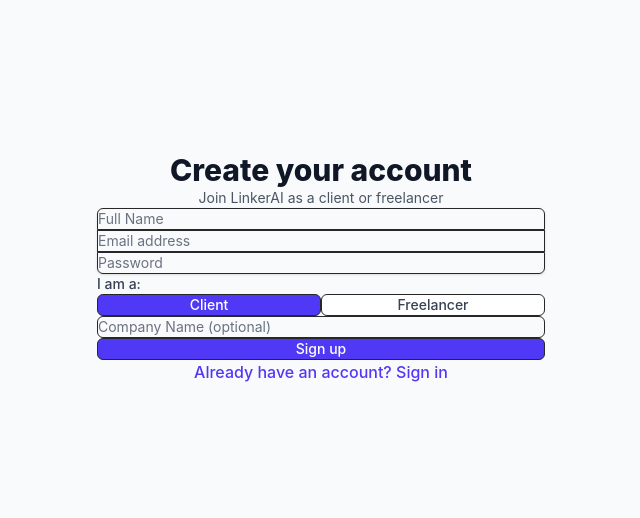
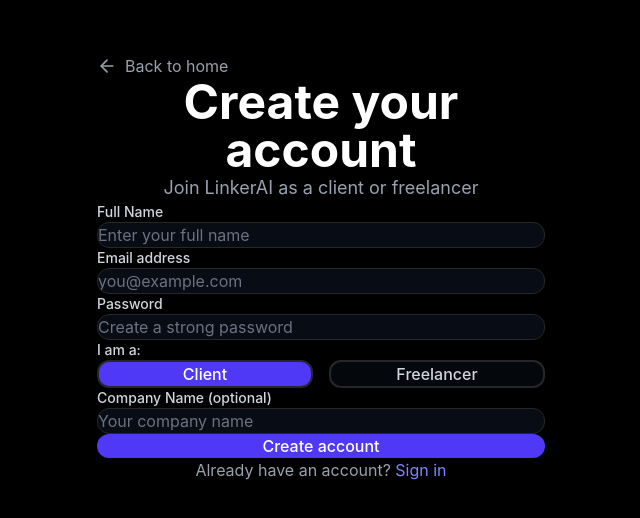
Before and after one commit to LUFTwaffle66/linkerai, a React (Vite) app: page /signup in a window 1280 px wide. Shown: the part 132-650 px from the top of the page, without its empty margins (319-959 px from the left). Built offline with nearby package versions, Linux system fonts and the light colour scheme; no server answers.

Commit message:
Updated LoginForm.tsx

```diff
--- a/src/features/auth/components/LoginForm.tsx
+++ b/src/features/auth/components/LoginForm.tsx
@@ -1,6 +1,7 @@
 import { useState } from 'react';
 import { supabase } from '../../../lib/supabase/client';
 import { useNavigate } from 'react-router-dom';
+import { ArrowLeft } from 'lucide-react';
 
 export function LoginForm() {
   const [email, setEmail] = useState('');
@@ -41,26 +42,31 @@
   };
 
   return (
-    <div className="min-h-screen flex items-center justify-center bg-gray-50 py-12 px-4 sm:px-6 lg:px-8">
-      <div className="max-w-md w-full space-y-8">
-        <div>
-          <h2 className="mt-6 text-center text-3xl font-extrabold text-gray-900">
-            Sign in to your account
-          </h2>
-          <p className="mt-2 text-center text-sm text-gray-600">
-            Welcome back to LinkerAI
-          </p>
+    <div className="min-h-screen bg-black text-white flex items-center justify-center py-16 px-6 sm:px-8">
+      <div className="max-w-md w-full space-y-10">
+        <button
+          onClick={() => navigate('/')}
+          className="flex items-center gap-2 text-gray-400 hover:text-white transition-colors mb-8"
+        >
+          <ArrowLeft className="w-5 h-5" />
+          <span>Back to home</span>
+        </button>
+
+        <div className="text-center space-y-3">
+          <h1 className="text-4xl sm:text-5xl font-bold">Welcome back</h1>
+          <p className="text-lg text-gray-400">Sign in to your LinkerAI account</p>
         </div>
-        <form className="mt-8 space-y-6" onSubmit={handleSubmit}>
+
+        <form className="space-y-8" onSubmit={handleSubmit}>
           {error && (
-            <div className="rounded-md bg-red-50 p-4">
-              <p className="text-sm text-red-800">{error}</p>
+            <div className="bg-red-500/10 border border-red-500/50 rounded-xl p-4">
+              <p className="text-sm text-red-400">{error}</p>
             </div>
           )}
 
-          <div className="rounded-md shadow-sm -space-y-px">
+          <div className="space-y-6">
             <div>
-              <label htmlFor="email-address" className="sr-only">
+              <label htmlFor="email-address" className="block text-sm font-medium text-gray-300 mb-2">
                 Email address
               </label>
               <input
@@ -69,14 +75,15 @@
                 type="email"
                 autoComplete="email"
                 required
-                className="appearance-none rounded-none relative block w-full px-3 py-2 border border-gray-300 placeholder-gray-500 text-gray-900 rounded-t-md focus:outline-none focus:ring-indigo-500 focus:border-indigo-500 focus:z-10 sm:text-sm"
-                placeholder="Email address"
+                className="w-full px-5 py-4 bg-gray-900/50 border border-gray-800 rounded-xl text-white placeholder-gray-500 focus:outline-none focus:border-indigo-600 transition-colors"
+                placeholder="you@example.com"
                 value={email}
                 onChange={(e) => setEmail(e.target.value)}
               />
             </div>
+
             <div>
-              <label htmlFor="password" className="sr-only">
+              <label htmlFor="password" className="block text-sm font-medium text-gray-300 mb-2">
                 Password
               </label>
               <input
@@ -85,31 +92,30 @@
                 type="password"
                 autoComplete="current-password"
                 required
-                className="appearance-none rounded-none relative block w-full px-3 py-2 border border-gray-300 placeholder-gray-500 text-gray-900 rounded-b-md focus:outline-none focus:ring-indigo-500 focus:border-indigo-500 focus:z-10 sm:text-sm"
-                placeholder="Password"
+                className="w-full px-5 py-4 bg-gray-900/50 border border-gray-800 rounded-xl text-white placeholder-gray-500 focus:outline-none focus:border-indigo-600 transition-colors"
+                placeholder="Enter your password"
                 value={password}
                 onChange={(e) => setPassword(e.target.value)}
               />
             </div>
           </div>
 
-          <div>
+          <button
+            type="submit"
+            disabled={loading}
+            className="w-full py-5 px-6 bg-indigo-600 hover:bg-indigo-700 text-white font-medium rounded-xl transition-colors disabled:opacity-50 disabled:cursor-not-allowed text-base"
+          >
+            {loading ? 'Signing in...' : 'Sign in'}
+          </button>
+
+          <div className="text-center pt-2">
             <button
-              type="submit"
-              disabled={loading}
-              className="group relative w-full flex justify-center py-2 px-4 border border-transparent text-sm font-medium rounded-md text-white bg-indigo-600 hover:bg-indigo-700 focus:outline-none focus:ring-2 focus:ring-offset-2 focus:ring-indigo-500 disabled:opacity-50"
+              type="button"
+              onClick={() => navigate('/signup')}
+              className="text-gray-400 hover:text-white transition-colors"
             >
-              {loading ? 'Signing in...' : 'Sign in'}
+              Don't have an account? <span className="text-indigo-400">Sign up</span>
             </button>
-          </div>
-
-          <div className="text-center">
-            <a
-              href="/signup"
-              className="font-medium text-indigo-600 hover:text-indigo-500"
-            >
-              Don't have an account? Sign up
-            </a>
           </div>
         </form>
       </div>
--- a/src/features/auth/components/SignupForm.tsx
+++ b/src/features/auth/components/SignupForm.tsx
@@ -1,6 +1,7 @@
 import { useState } from 'react';
 import { supabase } from '../../../lib/supabase/client';
 import { useNavigate } from 'react-router-dom';
+import { ArrowLeft } from 'lucide-react';
 
 type UserRole = 'client' | 'freelancer';
 
@@ -45,26 +46,31 @@
   };
 
   return (
-    <div className="min-h-screen flex items-center justify-center bg-gray-50 py-12 px-4 sm:px-6 lg:px-8">
-      <div className="max-w-md w-full space-y-8">
-        <div>
-          <h2 className="mt-6 text-center text-3xl font-extrabold text-gray-900">
-            Create your account
-          </h2>
-          <p className="mt-2 text-center text-sm text-gray-600">
-            Join LinkerAI as a client or freelancer
-          </p>
+    <div className="min-h-screen bg-black text-white flex items-center justify-center py-16 px-6 sm:px-8">
+      <div className="max-w-md w-full space-y-10">
+        <button
+          onClick={() => navigate('/')}
+          className="flex items-center gap-2 text-gray-400 hover:text-white transition-colors mb-8"
+        >
+          <ArrowLeft className="w-5 h-5" />
+          <span>Back to home</span>
+        </button>
+
+        <div className="text-center space-y-3">
+          <h1 className="text-4xl sm:text-5xl font-bold">Create your account</h1>
+          <p className="text-lg text-gray-400">Join LinkerAI as a client or freelancer</p>
         </div>
-        <form className="mt-8 space-y-6" onSubmit={handleSubmit}>
+
+        <form className="space-y-8" onSubmit={handleSubmit}>
           {error && (
-            <div className="rounded-md bg-red-50 p-4">
-              <p className="text-sm text-red-800">{error}</p>
+            <div className="bg-red-500/10 border border-red-500/50 rounded-xl p-4">
+              <p className="text-sm text-red-400">{error}</p>
             </div>
           )}
 
-          <div className="rounded-md shadow-sm -space-y-px">
+          <div className="space-y-6">
             <div>
-              <label htmlFor="full-name" className="sr-only">
+              <label htmlFor="full-name" className="block text-sm font-medium text-gray-300 mb-2">
                 Full Name
               </label>
               <input
@@ -72,14 +78,15 @@
                 name="fullName"
                 type="text"
                 required
-                className="appearance-none rounded-none relative block w-full px-3 py-2 border border-gray-300 placeholder-gray-500 text-gray-900 rounded-t-md focus:outline-none focus:ring-indigo-500 focus:border-indigo-500 focus:z-10 sm:text-sm"
-                placeholder="Full Name"
+                className="w-full px-5 py-4 bg-gray-900/50 border border-gray-800 rounded-xl text-white placeholder-gray-500 focus:outline-none focus:border-indigo-600 transition-colors"
+                placeholder="Enter your full name"
                 value={fullName}
                 onChange={(e) => setFullName(e.target.value)}
               />
             </div>
+
             <div>
-              <label htmlFor="email-address" className="sr-only">
+              <label htmlFor="email-address" className="block text-sm font-medium text-gray-300 mb-2">
                 Email address
               </label>
               <input
@@ -88,14 +95,15 @@
                 type="email"
                 autoComplete="email"
                 required
-                className="appearance-none rounded-none relative block w-full px-3 py-2 border border-gray-300 placeholder-gray-500 text-gray-900 focus:outline-none focus:ring-indigo-500 focus:border-indigo-500 focus:z-10 sm:text-sm"
-                placeholder="Email address"
+                className="w-full px-5 py-4 bg-gray-900/50 border border-gray-800 rounded-xl text-white placeholder-gray-500 focus:outline-none focus:border-indigo-600 transition-colors"
+                placeholder="you@example.com"
                 value={email}
                 onChange={(e) => setEmail(e.target.value)}
               />
             </div>
+
             <div>
-              <label htmlFor="password" className="sr-only">
+              <label htmlFor="password" className="block text-sm font-medium text-gray-300 mb-2">
                 Password
               </label>
               <input
@@ -104,26 +112,25 @@
                 type="password"
                 autoComplete="new-password"
                 required
-                className="appearance-none rounded-none relative block w-full px-3 py-2 border border-gray-300 placeholder-gray-500 text-gray-900 rounded-b-md focus:outline-none focus:ring-indigo-500 focus:border-indigo-500 focus:z-10 sm:text-sm"
-                placeholder="Password"
+                className="w-full px-5 py-4 bg-gray-900/50 border border-gray-800 rounded-xl text-white placeholder-gray-500 focus:outline-none focus:border-indigo-600 transition-colors"
+                placeholder="Create a strong password"
                 value={password}
                 onChange={(e) => setPassword(e.target.value)}
               />
             </div>
-          </div>
 
             <div>
-            <label className="block text-sm font-medium text-gray-700 mb-2">
+              <label className="block text-sm font-medium text-gray-300 mb-3">
                 I am a:
               </label>
-            <div className="flex space-x-4">
+              <div className="grid grid-cols-2 gap-4">
                 <button
                   type="button"
                   onClick={() => setRole('client')}
-                className={`flex-1 py-2 px-4 border rounded-md text-sm font-medium ${
+                  className={`py-4 px-6 rounded-xl text-base font-medium transition-all ${
                     role === 'client'
-                    ? 'bg-indigo-600 text-white border-indigo-600'
-                    : 'bg-white text-gray-700 border-gray-300 hover:bg-gray-50'
+                      ? 'bg-indigo-600 text-white border-2 border-indigo-600'
+                      : 'bg-gray-900/30 text-gray-300 border-2 border-gray-800 hover:border-gray-700'
                   }`}
                 >
                   Client
@@ -131,10 +138,10 @@
                 <button
                   type="button"
                   onClick={() => setRole('freelancer')}
-                className={`flex-1 py-2 px-4 border rounded-md text-sm font-medium ${
+                  className={`py-4 px-6 rounded-xl text-base font-medium transition-all ${
                     role === 'freelancer'
-                    ? 'bg-indigo-600 text-white border-indigo-600'
-                    : 'bg-white text-gray-700 border-gray-300 hover:bg-gray-50'
+                      ? 'bg-indigo-600 text-white border-2 border-indigo-600'
+                      : 'bg-gray-900/30 text-gray-300 border-2 border-gray-800 hover:border-gray-700'
                   }`}
                 >
                   Freelancer
@@ -144,38 +151,38 @@
 
             {role === 'client' && (
               <div>
-              <label htmlFor="company-name" className="sr-only">
-                Company Name
+                <label htmlFor="company-name" className="block text-sm font-medium text-gray-300 mb-2">
+                  Company Name (optional)
                 </label>
                 <input
                   id="company-name"
                   name="companyName"
                   type="text"
-                className="appearance-none relative block w-full px-3 py-2 border border-gray-300 placeholder-gray-500 text-gray-900 rounded-md focus:outline-none focus:ring-indigo-500 focus:border-indigo-500 sm:text-sm"
-                placeholder="Company Name (optional)"
+                  className="w-full px-5 py-4 bg-gray-900/50 border border-gray-800 rounded-xl text-white placeholder-gray-500 focus:outline-none focus:border-indigo-600 transition-colors"
+                  placeholder="Your company name"
                   value={companyName}
                   onChange={(e) => setCompanyName(e.target.value)}
                 />
               </div>
             )}
+          </div>
 
-          <div>
           <button
             type="submit"
             disabled={loading}
-              className="group relative w-full flex justify-center py-2 px-4 border border-transparent text-sm font-medium rounded-md text-white bg-indigo-600 hover:bg-indigo-700 focus:outline-none focus:ring-2 focus:ring-offset-2 focus:ring-indigo-500 disabled:opacity-50"
+            className="w-full py-5 px-6 bg-indigo-600 hover:bg-indigo-700 text-white font-medium rounded-xl transition-colors disabled:opacity-50 disabled:cursor-not-allowed text-base"
           >
-              {loading ? 'Creating account...' : 'Sign up'}
+            {loading ? 'Creating account...' : 'Create account'}
           </button>
-          </div>
 
-          <div className="text-center">
-            <a
-              href="/login"
-              className="font-medium text-indigo-600 hover:text-indigo-500"
+          <div className="text-center pt-2">
+            <button
+              type="button"
+              onClick={() => navigate('/login')}
+              className="text-gray-400 hover:text-white transition-colors"
             >
-              Already have an account? Sign in
-            </a>
+              Already have an account? <span className="text-indigo-400">Sign in</span>
+            </button>
           </div>
         </form>
       </div>
```
Lines whose indentation alone changed are shown as unchanged.
